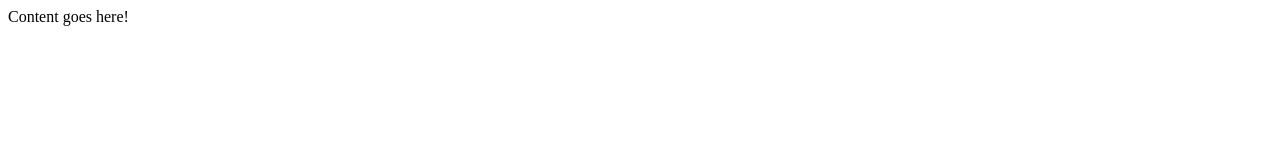
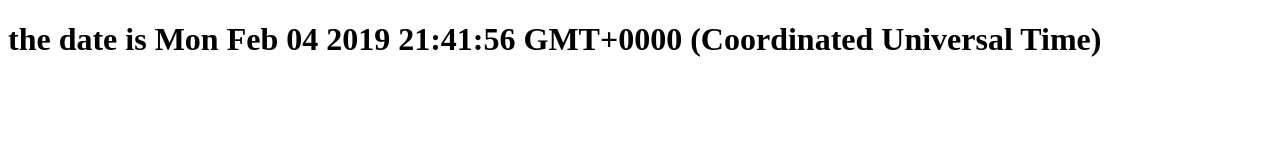
Before and after one commit to josannavnee/week5, a plain HTML site: page week5/index.html in a window 1280 px wide. Drawn offline with Linux system fonts and the light colour scheme.

Commit message:
edit javascript

```diff
--- a/week5/index.html
+++ b/week5/index.html
@@ -2,11 +2,14 @@
 <html>
 <head>
     <meta charset="utf-8" />
-    <title>week5</title>
+    <title>C0749303</title>
     <link href="css/default.css" rel="stylesheet" />
 </head>
 <body>
-    <div>Content goes here!</div>
-    <script src="js/main.js"></script>
+    <div>hello world</div>
+    <script>
+        var date = new Date();
+        document.body.innerHTML = "<h1>the date is " + date + "</h1>"
+    </script>
 </body>
 </html>
```
